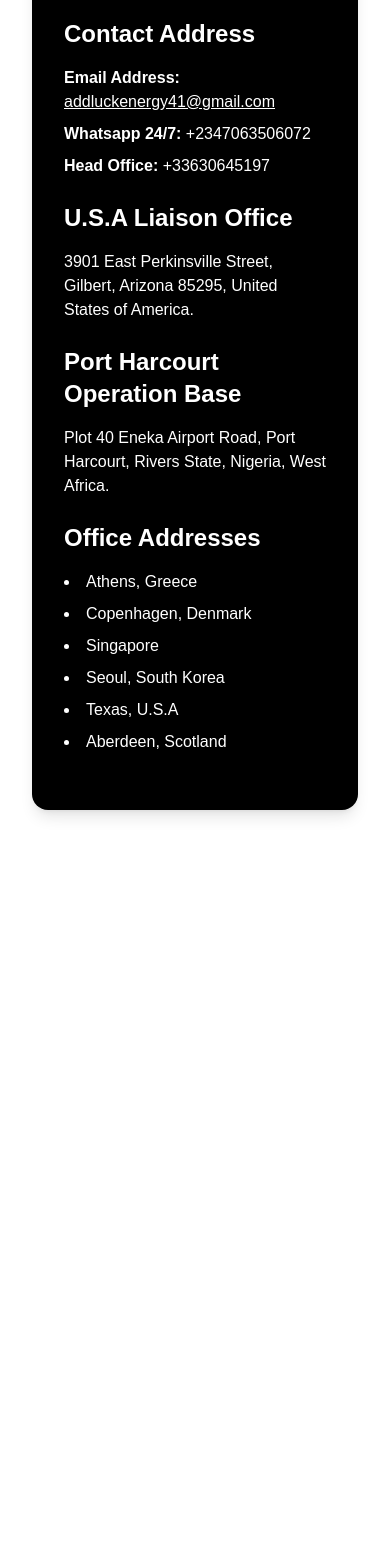
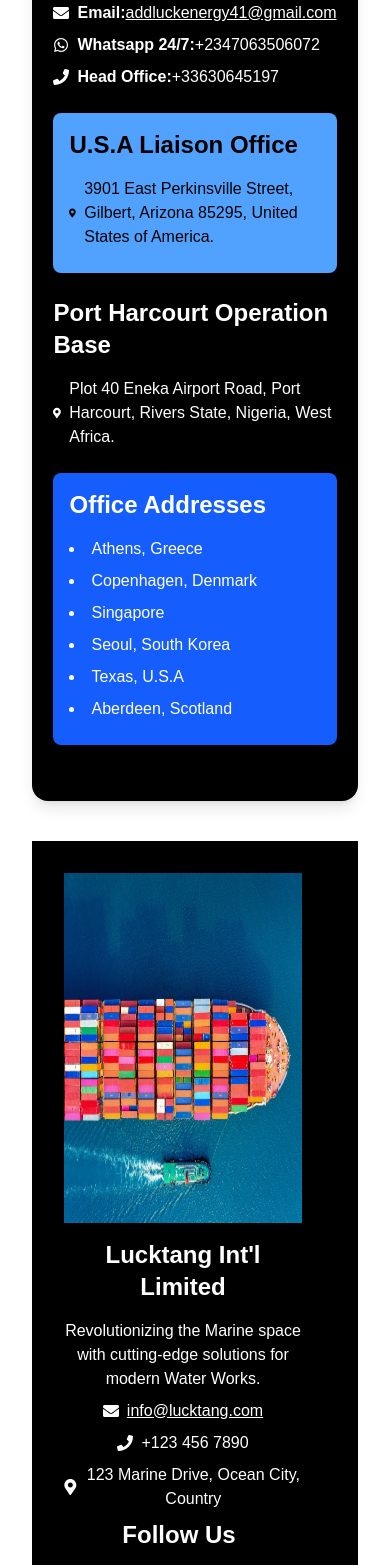
Before and after one commit to DevzekiFaith/sea-design, a Next.js app: page /contact in a window 390 px wide. Shown: the part 432-1997 px from the top of the page. Before the commit the page ends 1274 px from the top, so only its background shows below. Built offline with nearby package versions, Linux system fonts and the light colour scheme.

Commit message:
Third-Commit

```diff
--- a/src/app/contact/page.tsx
+++ b/src/app/contact/page.tsx
@@ -1,5 +1,12 @@
 import React from "react";
 import Image from "next/image";
+import {
+  FaEnvelope,
+  FaWhatsapp,
+  FaMapMarkerAlt,
+  FaPhone,
+} from "react-icons/fa";
+import Footer from "@/components/Footer/Footer";
 
 export default function Contact() {
   return (
@@ -9,8 +16,8 @@
           <Image
             src="/images/watermap.jpg"
             alt="Contact Us"
-            width={500}
-            height={500}
+            width={600}
+            height={600}
             className="rounded-lg"
           />
         </div>
@@ -22,41 +29,43 @@
             <h3 className="text-2xl font-semibold mb-4 text-white transform transition-transform duration-500 hover:translate-x-1">
               Contact Address
             </h3>
-            <p className="mb-2 text-white transform transition-transform duration-500 hover:translate-x-1">
-              <strong>Email Address:</strong>{" "}
-              <a
-                href="mailto:addluckenergy41@gmail.com"
-                className="underline hover:text-gray-300"
-              >
+            <div className="mb-2 text-white transform transition-transform duration-500 hover:translate-x-1 flex items-center">
+              <FaEnvelope className="mr-2" />
+              <strong>Email:</strong>{" "}
+              <div className="underline hover:text-gray-300 cursor-pointer">
                 addluckenergy41@gmail.com
-              </a>
-            </p>
-            <p className="mb-2 text-white transform transition-transform duration-500 hover:translate-x-1">
+              </div>
+            </div>
+            <div className="mb-2 text-white transform transition-transform duration-500 hover:translate-x-1 flex items-center">
+              <FaWhatsapp className="mr-2" />
               <strong>Whatsapp 24/7:</strong> +2347063506072
-            </p>
-            <p className="mb-2 text-white transform transition-transform duration-500 hover:translate-x-1">
+            </div>
+            <div className="mb-2 text-white transform transition-transform duration-500 hover:translate-x-1 flex items-center">
+              <FaPhone className="mr-2" />
               <strong>Head Office:</strong> +33630645197
-            </p>
+            </div>
           </div>
-          <div className="mb-6">
-            <h3 className="text-2xl font-semibold mb-4 text-white transform transition-transform duration-500 hover:translate-x-1">
+          <div className="mb-6 bg-blue-400 p-4 rounded-lg shadow-lg transform transition-transform duration-500 hover:translate-x-1">
+            <h3 className="text-2xl font-semibold mb-4 text-black transform transition-transform duration-500 hover:translate-x-1">
               U.S.A Liaison Office
             </h3>
-            <p className="mb-2 text-white transform transition-transform duration-500 hover:translate-x-1">
+            <div className="mb-2 text-black transform transition-transform duration-500 hover:translate-x-1 flex items-center">
+              <FaMapMarkerAlt className="mr-2" />
               3901 East Perkinsville Street, Gilbert, Arizona 85295, United
               States of America.
-            </p>
+            </div>
           </div>
           <div className="mb-6">
             <h3 className="text-2xl font-semibold mb-4 text-white transform transition-transform duration-500 hover:translate-x-1">
               Port Harcourt Operation Base
             </h3>
-            <p className="mb-2 text-white transform transition-transform duration-500 hover:translate-x-1">
+            <div className="mb-2 text-white transform transition-transform duration-500 hover:translate-x-1 flex items-center">
+              <FaMapMarkerAlt className="mr-2" />
               Plot 40 Eneka Airport Road, Port Harcourt, Rivers State, Nigeria,
               West Africa.
-            </p>
+            </div>
           </div>
-          <div className="mb-6">
+          <div className="mb-6 bg-blue-600 rounded-lg p-4">
             <h3 className="text-2xl font-semibold mb-4 text-white transform transition-transform duration-500 hover:translate-x-1">
               Office Addresses
             </h3>
@@ -83,6 +92,9 @@
           </div>
         </div>
       </div>
+      <section>
+        <Footer />
+      </section>
     </div>
   );
 }
--- a/src/app/page.tsx
+++ b/src/app/page.tsx
@@ -1,6 +1,5 @@
 import React from "react";
 import Header from "@/component/Header/Header";
-import Footer from "@/component/Footer/Footer";
 import Mission from "@/component/Mission/Mission";
 import Vision from "@/component/Vision/Vision";
 import History from "@/component/CompanyHistory/History";
@@ -8,11 +7,11 @@
 import ClientReview from "@/component/ClientReview/Client";
 import HeroPage from "@/component/HeroPage/HeroPage";
 import Team from "@/component/Team/Team";
-// import Partners from "@/component/Partners/Partners";
+import Footer from "@/components/Footer/Footer";
 
 export default function Home() {
   return (
-    <div>
+    <div className="bg-black min-h-screen">
       <Header />
       <main className="container mx-auto p-4">
         <section>
@@ -36,8 +35,10 @@
         <section>
           <Team />
         </section>
+        <section>
+          <Footer />
+        </section>
       </main>
-      <Footer />
     </div>
   );
 }
--- a/src/component/Footer/Footer.tsx
+++ /dev/null
@@ -1,65 +0,0 @@
-import React from "react";
-import Image from "next/image";
-import Link from "next/link";
-import { FaFacebookF, FaTwitter, FaLinkedinIn } from "react-icons/fa";
-
-const Footer: React.FC = () => {
-  return (
-    <footer className="bg-black text-white p-8 mt-10">
-      <div className="container mx-auto flex flex-col md:flex-row justify-between items-center">
-        <div className="mb-4 mr-6 md:mb-0 md:w-1/3 transform transition-transform duration-500 hover:scale-105">
-          <Image
-            src="/images/s1.jpg"
-            alt="Sea Map"
-            width={500}
-            height={500}
-            className="w-[500px] h-[350px]"
-          />
-        </div>
-        <div className="md:w-1/3 text-center mr-6">
-          <h2 className="text-2xl font-bold mb-4 transform transition-transform duration-500 hover:translate-y-1">
-            Lucktang Int'l Limited
-          </h2>
-          <p className="mb-2 transform transition-transform duration-500 hover:translate-x-1">
-            Revolutionizing the Marine space with cutting-edge solutions for
-            modern Water Works.
-          </p>
-          <p className="mb-2 transform transition-transform duration-500 hover:translate-x-1">
-            Contact us: info@lucktang.com
-          </p>
-          <p className="mb-2 transform transition-transform duration-500 hover:translate-x-1">
-            Phone: +123 456 7890
-          </p>
-          <p className="mb-2 transform transition-transform duration-500 hover:translate-x-1">
-            Address: 123 Marine Drive, Ocean City, Country
-          </p>
-        </div>
-        <div className="md:w-1/3 text-center md:text-right mr-[2rem]">
-          <h2 className="text-2xl font-bold mb-4">Follow Us</h2>
-          <div className="flex justify-center md:justify-end space-x-4">
-            <Link href="#" passHref>
-              <div className="hover:opacity-75 cursor-pointer">
-                <FaFacebookF size={24} />
-              </div>
-            </Link>
-            <Link href="#" passHref>
-              <div className="hover:opacity-75 cursor-pointer">
-                <FaTwitter size={24} />
-              </div>
-            </Link>
-            <Link href="#" passHref>
-              <div className="hover:opacity-75 cursor-pointer">
-                <FaLinkedinIn size={24} />
-              </div>
-            </Link>
-          </div>
-        </div>
-      </div>
-      <div className="container mx-auto text-center mt-8">
-        <p>&copy; {new Date().getFullYear()} Lucktang. All rights reserved.</p>
-      </div>
-    </footer>
-  );
-};
-
-export default Footer;
--- a/src/component/Header/Header.tsx
+++ b/src/component/Header/Header.tsx
@@ -16,7 +16,7 @@
   };
 
   return (
-    <header className="bg-black text-white p-4">
+    <header className="bg-black text-white p-4 fixed w-full z-50 pt-6 pb-10">
       <div className="container mx-auto flex justify-between items-center">
         <h1 className="text-2xl font-bold">Lucktang</h1>
         <nav className="hidden md:flex">
--- a/src/component/HeroPage/HeroPage.tsx
+++ b/src/component/HeroPage/HeroPage.tsx
@@ -50,7 +50,7 @@
   }, []);
 
   return (
-    <section className="relative h-screen">
+    <section className="relative h-screen mt-[6rem] ">
       <div className="absolute inset-0">
         {slides.map((slide, index) => (
           <div
@@ -67,7 +67,7 @@
               quality={100}
               className="z-0"
             />
-            <div className="absolute inset-0 bg-black opacity-60 flex items-center justify-center">
+            <div className="absolute inset-0 bg-black opacity-60 flex items-center justify-center ">
               <div className="text-center text-white p-8">
                 <h1 className="text-5xl font-bold mb-4">{slide.title}</h1>
                 <p className="text-lg mb-4">{slide.description}</p>
--- a/src/component/Vision/Vision.tsx
+++ b/src/component/Vision/Vision.tsx
@@ -16,8 +16,8 @@
           />
         </div>
         <div className="md:w-1/2 w-full transform transition-transform duration-500 hover:translate-x-2 hover:scale-x-105">
-          <div className="w-[400px] p-8">
-            <p className="text-white text-center md:text-left w-[400px]">
+          <div className="w-[500px] p-10 ">
+            <p className="text-white text-center md:text-left w-[400px] p-6">
               Our vision is to build successful and long-lasting relationships
               based on quality, integrity, commitment, and responsibility. We
               aim to provide the right product, at the right time, and for the
--- a/src/components/Footer/Footer.tsx
+++ b/src/components/Footer/Footer.tsx
@@ -1,56 +1,65 @@
-import React from 'react';
-import Image from 'next/image';
-import Link from 'next/link';
+import React from "react";
+import Image from "next/image";
+import Link from "next/link";
+import { FaFacebookF, FaTwitter, FaLinkedinIn, FaEnvelope, FaPhone, FaMapMarkerAlt, FaWhatsapp } from "react-icons/fa";
 
 const Footer: React.FC = () => {
   return (
-    <footer className="bg-blue-900 text-white p-8 mt-10">
+    <footer className="bg-black text-white p-8 mt-10">
       <div className="container mx-auto flex flex-col md:flex-row justify-between items-center">
-        <div className="mb-4 md:mb-0 md:w-1/3">
+        <div className="mb-4 mr-6 md:mb-0 md:w-1/3 transform transition-transform duration-500 hover:scale-105">
           <Image
-            src="/images/sea-map.jpg"
+            src="/images/s1.jpg"
             alt="Sea Map"
-            width={300}
-            height={200}
-            className="rounded-lg"
+            width={500}
+            height={500}
+            className="w-[500px] h-[350px]"
           />
         </div>
-        <div className="md:w-1/3 text-center">
-          <h2 className="text-2xl font-bold mb-4">Lucktang Int'l Limited</h2>
-          <p className="mb-2">Revolutionizing the Marine space with cutting-edge solutions for modern Water Works.</p>
-          <p className="mb-2">Contact us: info@lucktang.com</p>
-          <p className="mb-2">Phone: +123 456 7890</p>
-          <p className="mb-2">Address: 123 Marine Drive, Ocean City, Country</p>
+        <div className="md:w-1/3 text-center mr-6">
+          <h2 className="text-2xl font-bold mb-4 transform transition-transform duration-500 hover:translate-y-1">
+            Lucktang Int'l Limited
+          </h2>
+          <p className="mb-2 transform transition-transform duration-500 hover:translate-x-1">
+            Revolutionizing the Marine space with cutting-edge solutions for modern Water Works.
+          </p>
+          <p className="mb-2 transform transition-transform duration-500 hover:translate-x-1 flex items-center justify-center">
+            <FaEnvelope className="mr-2" />
+            <a href="mailto:info@lucktang.com" className="underline hover:text-gray-300">
+              info@lucktang.com
+            </a>
+          </p>
+          <p className="mb-2 transform transition-transform duration-500 hover:translate-x-1 flex items-center justify-center">
+            <FaPhone className="mr-2" />
+            +123 456 7890
+          </p>
+          <p className="mb-2 transform transition-transform duration-500 hover:translate-x-1 flex items-center justify-center">
+            <FaMapMarkerAlt className="mr-2" />
+            123 Marine Drive, Ocean City, Country
+          </p>
         </div>
-        <div className="md:w-1/3 text-center md:text-right">
+        <div className="md:w-1/3 text-center md:text-right mr-[2rem]">
           <h2 className="text-2xl font-bold mb-4">Follow Us</h2>
           <div className="flex justify-center md:justify-end space-x-4">
-            <Link href="#">
-              <Image
-                src="/images/facebook-icon.png"
-                alt="Facebook"
-                width={24}
-                height={24}
-                className="hover:opacity-75"
-              />
+            <Link href="#" passHref>
+              <div className="hover:opacity-75 cursor-pointer">
+                <FaFacebookF size={24} />
+              </div>
             </Link>
-            <Link href="#">
-              <Image
-                src="/images/twitter-icon.png"
-                alt="Twitter"
-                width={24}
-                height={24}
-                className="hover:opacity-75"
-              />
+            <Link href="#" passHref>
+              <div className="hover:opacity-75 cursor-pointer">
+                <FaTwitter size={24} />
+              </div>
             </Link>
-            <Link href="#">
-              <Image
-                src="/images/linkedin-icon.png"
-                alt="LinkedIn"
-                width={24}
-                height={24}
-                className="hover:opacity-75"
-              />
+            <Link href="#" passHref>
+              <div className="hover:opacity-75 cursor-pointer">
+                <FaLinkedinIn size={24} />
+              </div>
+            </Link>
+            <Link href="https://wa.me/2347063506072" passHref>
+              <div className="hover:opacity-75 cursor-pointer">
+                <FaWhatsapp size={24} />
+              </div>
             </Link>
           </div>
         </div>
```
Also changed, not shown: public/images/watermap.jpg (deleted).
